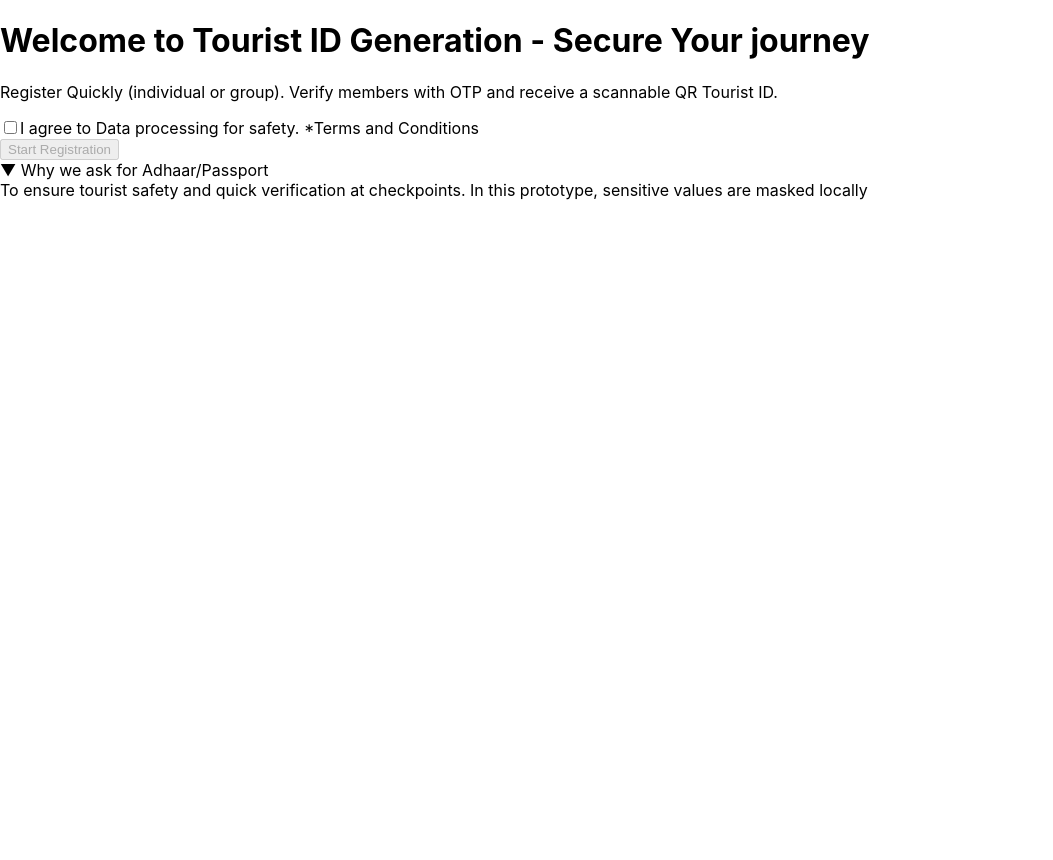
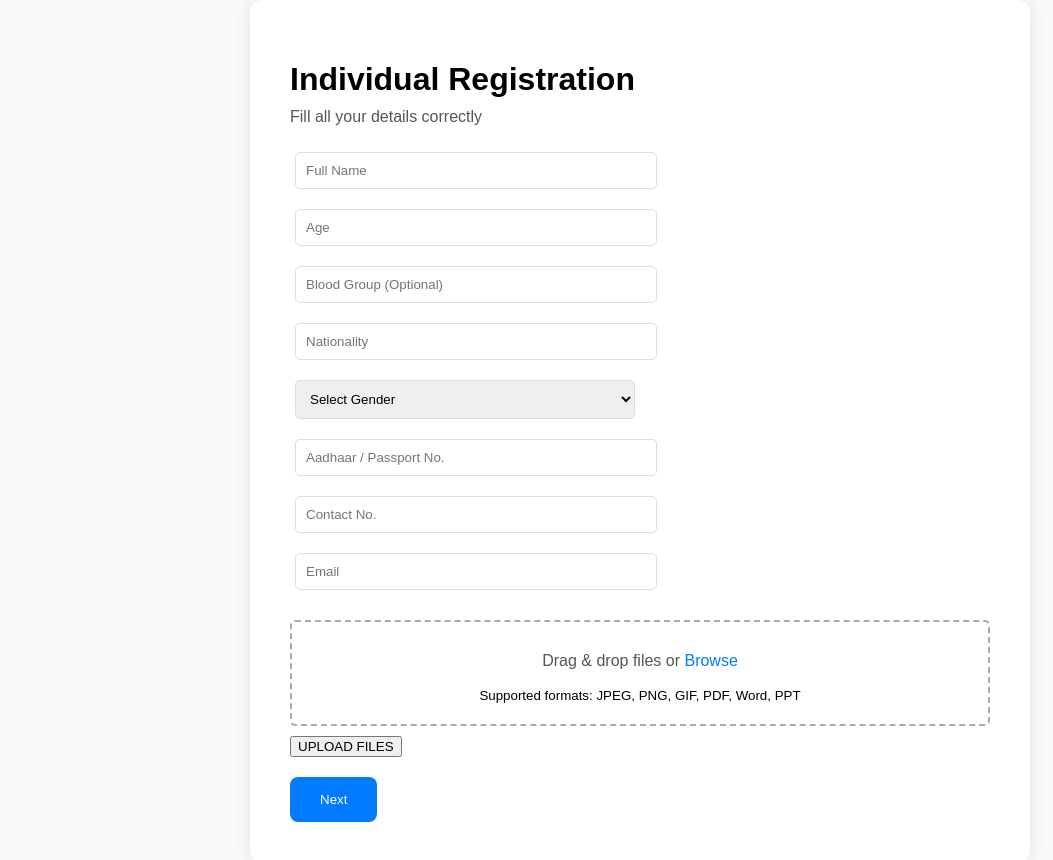
Before and after one commit to surbhishrimali/website, a React (Create React App) app: page /individual-registration in a window 1280 px wide. Shown: the whole page, without its empty margins (0-1053 px from the left). Before the commit the page ends 800 px from the top, so only its background shows below. Built offline with nearby package versions, Linux system fonts and the light colour scheme.

Commit message:
Add Individual Registration component

```diff
--- a/src/App.js
+++ b/src/App.js
@@ -1,11 +1,18 @@
 import React from 'react';
-import TouristIDRegistration from './Web';
+import { BrowserRouter as Router, Routes, Route } from 'react-router-dom';
+import Web from './components/Web';
+import Page1 from './components/Page1';
+import IndividualRegistration from './components/Individualrej.js';
 
 function App() {
   return (
-    <div>
-      <TouristIDRegistration />
-    </div>
+    <Router>
+      <Routes>
+        <Route path="/" element={<Web />} />
+        <Route path="/page1" element={<Page1 />} />
+         <Route path="/individual-registration" element={<IndividualRegistration />} />
+      </Routes>
+    </Router>
   );
 }
 
--- a/src/Web.js
+++ /dev/null
@@ -1,64 +0,0 @@
-import React, { useState } from 'react';
-
-function TouristIDRegistration() {
-  const [agreed, setAgreed] = useState(false);
-
-  const handleCheckboxChange = () => {
-    setAgreed(!agreed);
-  };
-
-  const handleStartRegistration = () => {
-    if (agreed) {
-      alert('Proceed to registration');
-    } else {
-      alert('Please agree to terms first.');
-    }
-  };
-
-  return (
-    <div className="min-h-screen bg-gray-100 flex items-center justify-center p-4">
-      <div className="bg-white rounded-lg shadow-lg max-w-xl w-full p-8">
-        <h1 className="text-2xl font-bold mb-4 text-center">
-          Welcome to{' '}
-          <span className="text-blue-500">Tourist ID Generation</span> - Secure Your journey
-        </h1>
-        <p className="text-gray-700 mb-6 text-center">
-          Register Quickly (individual or group). Verify members with OTP and receive a scannable QR Tourist ID.
-        </p>
-
-        <div className="flex items-center mb-6">
-          <input
-            type="checkbox"
-            id="agreement"
-            checked={agreed}
-            onChange={handleCheckboxChange}
-            className="mr-2"
-          />
-          <label htmlFor="agreement" className="text-gray-700">
-            I agree to Data processing for safety.{' '}
-            <span className="text-blue-500 underline cursor-pointer">
-              *Terms and Conditions
-            </span>
-          </label>
-        </div>
-
-        <button
-          onClick={handleStartRegistration}
-          className={`w-full py-3 rounded-lg text-white text-lg ${
-            agreed ? 'bg-blue-500 hover:bg-blue-600' : 'bg-blue-300 cursor-not-allowed'
-          }`}
-          disabled={!agreed}
-        >
-          Start Registration
-        </button>
-
-        <div className="mt-4 text-gray-500 text-sm text-center">
-          ▼ Why we ask for Adhaar/Passport<br />
-          To ensure tourist safety and quick verification at checkpoints. In this prototype, sensitive values are masked locally
-        </div>
-      </div>
-    </div>
-  );
-}
-
-export default TouristIDRegistration;
--- /dev/null
+++ b/src/components/Individualrej.css
@@ -0,0 +1,61 @@
+.registration-container {
+  display: flex;
+  justify-content: center;
+  align-items: center;
+  background-color: #f9fafb;
+  min-height: 100vh;
+  font-family: Arial, sans-serif;
+}
+
+.registration-card {
+  background: white;
+  padding: 40px;
+  border-radius: 12px;
+  box-shadow: 0 0 20px rgba(0,0,0,0.1);
+  max-width: 700px;
+  width: 100%;
+}
+
+h1 {
+  margin-bottom: 10px;
+}
+
+.form-step input, select {
+  width: calc(50% - 10px);
+  padding: 10px;
+  margin: 10px 5px;
+  border: 1px solid #ddd;
+  border-radius: 5px;
+}
+
+.file-upload {
+  margin: 20px 0;
+}
+
+.upload-area {
+  border: 2px dashed #aaa;
+  padding: 20px;
+  text-align: center;
+  border-radius: 5px;
+  margin-bottom: 10px;
+}
+
+.upload-area span {
+  color: #007bff;
+  cursor: pointer;
+}
+
+.next-btn, .submit-btn {
+  background-color: #007bff;
+  color: white;
+  padding: 15px 30px;
+  border: none;
+  border-radius: 8px;
+  cursor: pointer;
+}
+
+.form-buttons {
+  display: flex;
+  justify-content: space-between;
+  margin-top: 20px;
+}
--- /dev/null
+++ b/src/components/Individualrej.js
@@ -0,0 +1,78 @@
+import React, { useState } from 'react';
+import './Individualrej.css';
+import { useNavigate } from 'react-router-dom';
+
+function IndividualRegistration() {
+  const [step, setStep] = useState(1);
+  const navigate = useNavigate();
+
+  const nextStep = () => setStep(2);
+  const prevStep = () => setStep(1);
+
+  return (
+    <div className="registration-container">
+      <div className="registration-card">
+        <h1>Individual Registration</h1>
+        <p>Fill all your details correctly</p>
+
+        {step === 1 && (
+          <div className="form-step">
+            <input type="text" placeholder="Full Name" />
+            <input type="text" placeholder="Age" />
+            <input type="text" placeholder="Blood Group (Optional)" />
+
+            <input type="text" placeholder="Nationality" />
+            <select>
+              <option>Select Gender</option>
+              <option>Male</option>
+              <option>Female</option>
+              <option>Other</option>
+            </select>
+
+            <input type="text" placeholder="Aadhaar / Passport No." />
+            <input type="text" placeholder="Contact No." />
+            <input type="email" placeholder="Email" />
+
+            <div className="file-upload">
+              <div className="upload-area">
+                <p>Drag & drop files or <span>Browse</span></p>
+                <small>Supported formats: JPEG, PNG, GIF, PDF, Word, PPT</small>
+              </div>
+              <button>UPLOAD FILES</button>
+            </div>
+
+            <button className="next-btn" onClick={nextStep}>
+              Next
+            </button>
+          </div>
+        )}
+
+        {step === 2 && (
+          <div className="form-step">
+            <input type="text" placeholder="Places to Visit (comma separated)" />
+            <input type="text" placeholder="Hotel (optional)" />
+
+            <label>Arrival Date</label>
+            <input type="date" />
+            <label>Departure Date</label>
+            <input type="date" />
+
+            <input type="text" placeholder="Transport Details (optional)" />
+
+            <h4>*Emergency Contacts (Optional)</h4>
+            <input type="text" placeholder="Person's Name" />
+            <input type="text" placeholder="Contact No." />
+
+            <div className="form-buttons">
+              <button onClick={prevStep}>Back</button>
+              <button className="submit-btn">SUBMIT & GENERATE ID</button>
+              <button>Save Draft</button>
+            </div>
+          </div>
+        )}
+      </div>
+    </div>
+  );
+}
+
+export default IndividualRegistration;
--- /dev/null
+++ b/src/components/Page1.css
@@ -0,0 +1,52 @@
+/* Basic container styling */
+.container {
+  max-width: 800px;
+  margin: 60px auto;
+  padding: 20px;
+  background-color: white;
+  border-radius: 10px;
+  box-shadow: 0 0 15px rgba(0, 0, 0, 0.1);
+  text-align: center;
+  font-family: Arial, sans-serif;
+}
+
+h2 {
+  font-size: 24px;
+  font-weight: bold;
+}
+
+p {
+  margin-top: 10px;
+  color: #555;
+}
+
+/* Cards layout */
+.card-container {
+  display: flex;
+  justify-content: space-around;
+  margin-top: 40px;
+}
+
+.card {
+  width: 300px;
+  padding: 20px;
+  border: 2px solid #007bff;
+  border-radius: 8px;
+  cursor: pointer;
+  transition: background-color 0.3s, box-shadow 0.3s;
+}
+
+.card:hover {
+  background-color: #f0f8ff;
+  box-shadow: 0 0 10px rgba(0, 123, 255, 0.5);
+}
+
+.card h3 {
+  margin-bottom: 10px;
+  color: #007bff;
+}
+
+.card p {
+  color: #333;
+  font-size: 14px;
+}
--- /dev/null
+++ b/src/components/Page1.js
@@ -0,0 +1,47 @@
+import React from 'react';
+import './Page1.css';
+import { useNavigate } from 'react-router-dom';
+
+
+
+function ChooseRegistrationType() {
+   const navigate = useNavigate();
+  return (
+    <div className="container">
+      <h2>Choose Registration Type</h2>
+      <p>Select whether you are registering alone or as a group</p>
+
+
+
+
+    <div>
+
+
+      <button onClick={() => navigate('/individual-registration')}>
+        Individual Tourist ID
+      </button>
+
+      <button>Group Tourist ID</button>
+    </div>
+
+
+      <div className="card-container">
+        <div className="card">
+          <button onClick={() => navigate('/individual-registration')}>
+
+
+          <h3>Individual Tourist ID</h3>
+          <p>Single traveler – Quick flow (~2min)</p>
+          </button>
+        </div>
+
+        <div className="card">
+          <h3>Group Tourist ID</h3>
+          <p>Family or Group registration (up to 10 members)</p>
+        </div>
+      </div>
+    </div>
+  );
+}
+
+export default ChooseRegistrationType;
--- /dev/null
+++ b/src/components/Web.css
@@ -0,0 +1,57 @@
+.web-container {
+  display: flex;
+  justify-content: center;
+  align-items: center;
+  height: 100vh;
+  background-color: #f9fafb;
+  font-family: Arial, sans-serif;
+}
+
+.web-card {
+  background: white;
+  padding: 40px;
+  border-radius: 12px;
+  box-shadow: 0 0 20px rgba(0,0,0,0.1);
+  max-width: 600px;
+  text-align: center;
+}
+
+.web-card h1 {
+  font-size: 24px;
+  margin-bottom: 20px;
+}
+
+.web-card .highlight {
+  color: #007bff;
+}
+
+.web-card p {
+  color: #555;
+  font-size: 16px;
+  margin-bottom: 20px;
+}
+
+.checkbox-group {
+  text-align: left;
+  margin-bottom: 20px;
+}
+
+.start-button {
+  background-color: #007bff;
+  color: white;
+  padding: 15px 30px;
+  border: none;
+  border-radius: 8px;
+  font-size: 16px;
+  cursor: pointer;
+}
+
+.start-button:hover {
+  background-color: #0056b3;
+}
+
+.footer-note {
+  margin-top: 20px;
+  font-size: 12px;
+  color: #888;
+}
--- /dev/null
+++ b/src/components/Web.js
@@ -0,0 +1,36 @@
+import React from 'react';
+import './Web.css';
+import { useNavigate } from 'react-router-dom';
+
+function Web() {
+  const navigate = useNavigate();
+
+  return (
+    <div className="web-container">
+      <div className="web-card">
+        <h1>
+          Welcome to <span className="highlight">Tourist ID Generation</span> - Secure Your journey
+        </h1>
+        <p>Register Quickly (individual or group). Verify members with OTP and receive a scannable QR Tourist ID.</p>
+
+        <div className="checkbox-group">
+          <input type="checkbox" id="agree" />
+          <label htmlFor="agree">
+            I agree to Data processing for safety.* <a href="#">Terms and Conditions</a>
+          </label>
+        </div>
+
+        <button className="start-button" onClick={() => navigate('/page1')}>
+          Start Registration
+        </button>
+
+        <p className="footer-note">
+          ▼ Why we ask for Aadhaar/Passport <br />
+          To ensure tourist safety and quick verification at checkpoints. In this prototype, sensitive values are masked locally.
+        </p>
+      </div>
+    </div>
+  );
+}
+
+export default Web;
```
Also changed, not shown: src/Web.css (deleted).
